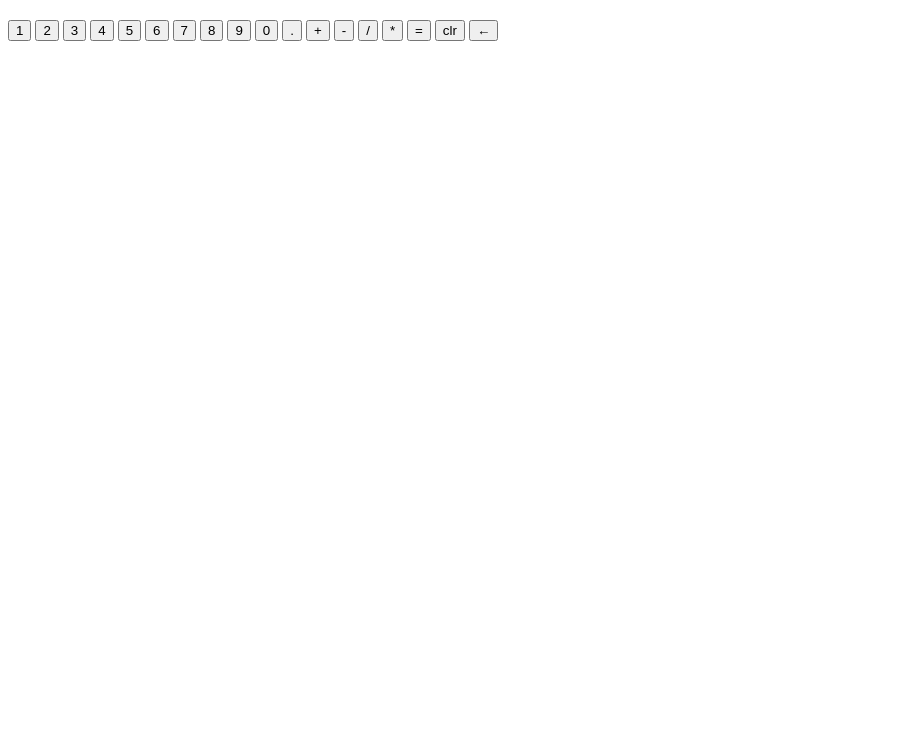
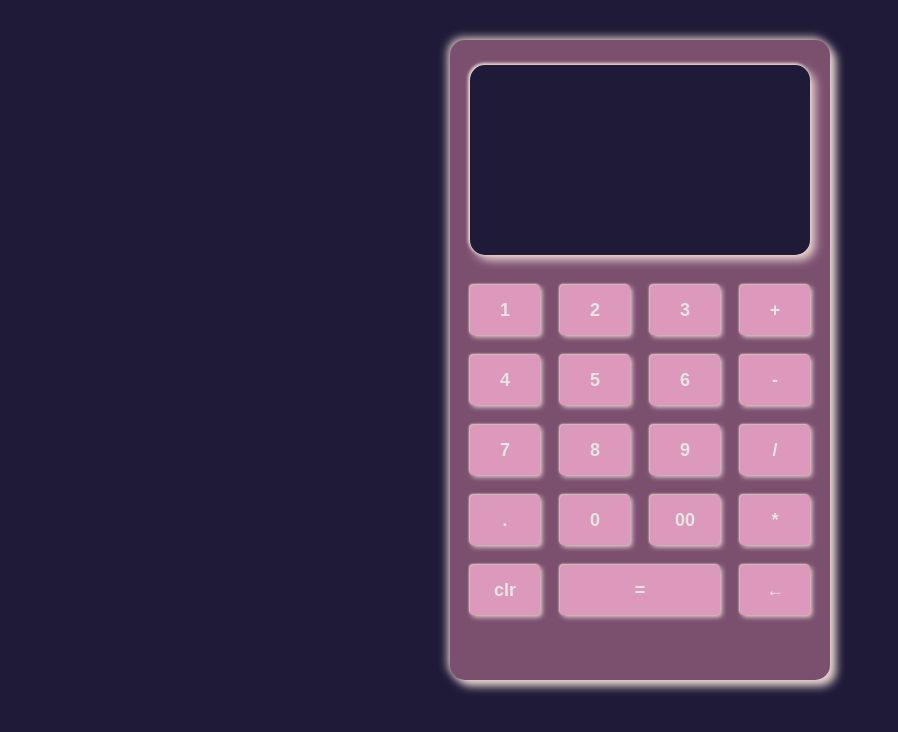
Before and after one commit to pritalb/odin-calculator, a plain HTML site: page index.html in a window 1280 px wide. Shown: the whole page, without its empty margins (0-898 px from the left). Drawn offline with Linux system fonts and the light colour scheme.

Commit message:
Added CSS.

```diff
--- a/index.html
+++ b/index.html
@@ -16,26 +16,40 @@
 			<h2 id="result"></h2>
 		</div>
 		<div id="numpad">
+			<div class="numpad-row">
 				<button id="numpad-btn-1" class="numpad-btn numpad-btn-digits" value="1"> 1 </button>
 				<button id="numpad-btn-2" class="numpad-btn numpad-btn-digits" value="2"> 2 </button>
 				<button id="numpad-btn-3" class="numpad-btn numpad-btn-digits" value="3"> 3 </button>
+				<button id="numpad-btn-add" class="numpad-btn numpad-btn-op" value="+"> + </button>
+			</div>
+
+			<div class="numpad-row">
 				<button id="numpad-btn-4" class="numpad-btn numpad-btn-digits" value="4"> 4 </button>
 				<button id="numpad-btn-5" class="numpad-btn numpad-btn-digits" value="5"> 5 </button>
 				<button id="numpad-btn-6" class="numpad-btn numpad-btn-digits" value="6"> 6 </button>
+				<button id="numpad-btn-sub" class="numpad-btn numpad-btn-op" value="-"> - </button>
+			</div>
+
+			<div class="numpad-row">
 				<button id="numpad-btn-7" class="numpad-btn numpad-btn-digits" value="7"> 7 </button>
 				<button id="numpad-btn-8" class="numpad-btn numpad-btn-digits" value="8"> 8 </button>
 				<button id="numpad-btn-9" class="numpad-btn numpad-btn-digits" value="9"> 9 </button>
+				<button id="numpad-btn-div" class="numpad-btn numpad-btn-op" value="/"> / </button>
+			</div>
+
+			<div class="numpad-row">
+				<button id="numpad-btn-decimal" class="numpad-btn numpad-btn-digits" value="."> . </button>
 				<button id="numpad-btn-0" class="numpad-btn numpad-btn-digits" value="0"> 0 </button>
-			<button id="numpad-btn-decimal" class="numpad-btn numpad-btn-digits" value="."> . </button>
+				<button id="numpad-btn-00" class="numpad-btn numpad-btn-digits" value="00"> 00 </button>
+				<button id="numpad-btn-mult" class="numpad-btn numpad-btn-op" value="*"> * </button>
+			</div>
 
-			<button id="numpad-btn-add" class="numpad-btn numpad-btn-op" value="+"> + </button>
-			<button id="numpad-btn-sub" class="numpad-btn numpad-btn-op" value="-"> - </button>
-			<button id="numpad-btn-div" class="numpad-btn numpad-btn-op" value="/"> / </button>
-			<button id="numpad-btn-mult" class="numpad-btn numpad-btn-op" value="*"> * </button>
+			<div class="numpad-row">
+				<button id="numpad-btn-clr" class="numpad-btn" value="clear"> clr </button>
+				<button id="numpad-btn-eq" class="numpad-btn" value="="> = </button>
+				<button id="numpad-btn-back" class="numpad-btn" value="back"> &#8592; </button>
+			</div>
 
-			<button id="numpad-btn-eq" class="numpad-btn" value="="> = </button>
-			<button id="numpad-btn-clr" class="numpad-btn" value="clear"> clr </button>
-			<button id="numpad-btn-back" class="numpad-btn" value="back"> &#8592; </button>
 		</div>
 	</div>
 </body>
--- a/style.css
+++ b/style.css
@@ -0,0 +1,70 @@
+body {
+	display: flex;
+	flex-direction: column;
+	background-color: #1F1A38;
+	align-items: center;
+	justify-content: center;
+	padding-top: 32px;
+}
+
+#calculator {
+	display: flex;
+	flex-direction: column;
+	padding: 15px;
+	padding-top: 25px;
+	align-items: center;
+	border-radius: 15px;
+	background-color: #7B506F;
+	width: 350px;
+	height: 600px;
+	box-shadow: 6px 6px 10px #EAD7D1, -2px -2px 10px #EAD7D1;
+}
+
+#numpad {
+	display: flex;
+	flex-direction: column;
+	gap: 20px;
+	padding: 30px;
+}
+
+#screen {
+	display: flex;
+	flex-direction: column;
+	align-items: flex-end;
+	padding: 20px;
+	border-radius: 15px;
+	background-color: #1F1A38;
+	color: #e5e5e5;
+	width: 300px;
+	height: 150px;
+	box-shadow: 5px 5px 10px #EAD7D1, -1px -1px 3px 1px #EAD7D1;
+}
+
+#result {
+	font-size: 48px;
+}
+
+.numpad-btn {
+	color: #e5e5e5;
+	background-color: #DD99BB;
+	border-color: transparent;
+	border-radius: 4px;
+	height: 50px;
+	width: 70px;
+	font-size: large;
+	font-weight: bolder;
+	box-shadow: 2px 2px 5px #EAD7D1, -1px -1px 2px #EAD7D1;
+}
+
+.numpad-row {
+	display: flex;
+	gap: 20px;
+	justify-content: space-between;
+}
+
+#numpad-btn-eq {
+	width: 160px;
+}
+
+/* color pallette:
+https://coolors.co/dbcdc6-ead7d1-dd99bb-7b506f-1f1a38 */
```
Lines whose indentation alone changed are shown as unchanged.
